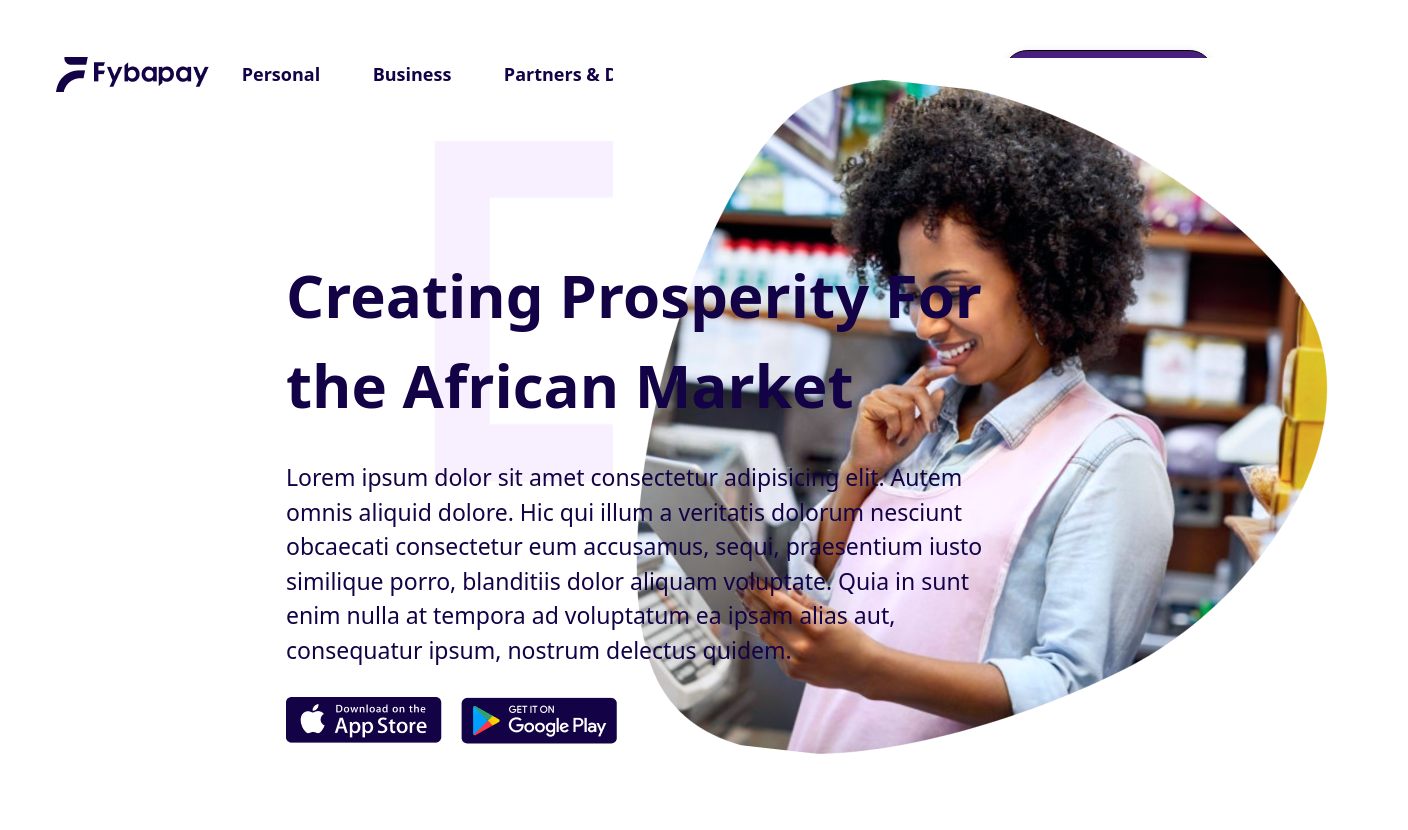
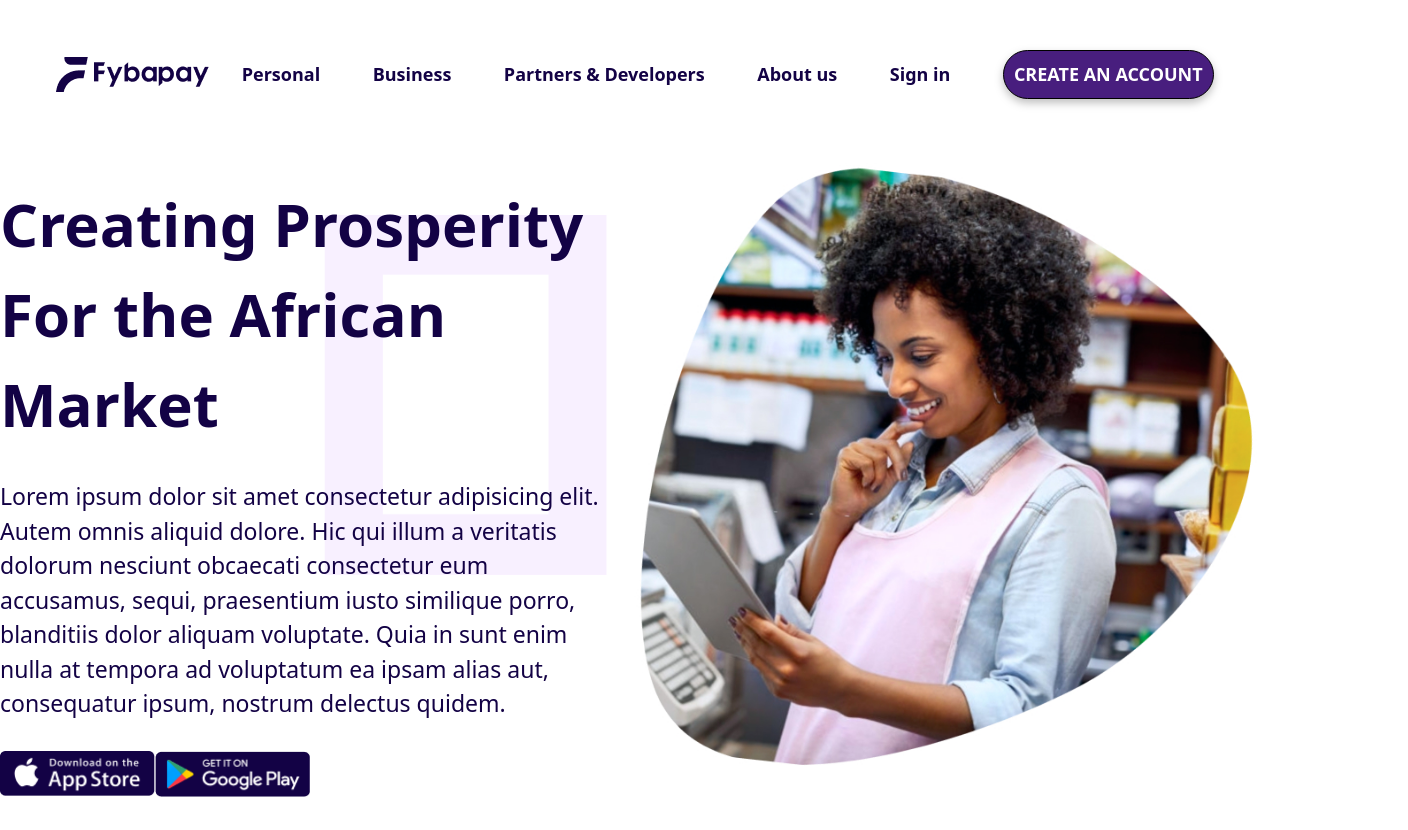
Before and after one commit to olat95/FYBAPAYproj, a plain HTML site: page index.html in a window 1280 px wide. Shown: the top 830 px of the page, 1408 px wide, since content can reach past the window. Drawn offline with nearby package versions, Linux system fonts and the light colour scheme.

Commit message:
latest changes

```diff
--- a/index.html
+++ b/index.html
@@ -23,10 +23,6 @@
     </header>
     <section class= "gsizing">
         <div class = "spacing">
-            <img src="images/Landing Page.png" alt="landingpage" class="landing">
-            <div class = "bgladypic">
-                <img src="images/Mask Group 4 1.jpg" alt="lady">
-            </div>
             <div class="ptext">
                 <h1 class="theadtb big">Creating Prosperity For the African Market</h1>
                 <p class="parastyle thead med">Lorem ipsum dolor sit amet consectetur adipisicing elit. Autem omnis aliquid dolore. Hic qui illum a veritatis dolorum nesciunt obcaecati consectetur eum accusamus, sequi, praesentium iusto similique porro, blanditiis dolor aliquam voluptate. Quia in sunt enim nulla at tempora ad voluptatum ea ipsam alias aut, consequatur ipsum, nostrum delectus quidem.</p>
@@ -34,6 +30,9 @@
                     <img src="images/App Store.png" alt="appstore" class="theadtb">
                     <img src="images/Google Play.png" alt="googleplay" class="theadtb">
                 </div>
+            </div>
+            <div class = "bgladypic">
+                <img src="images/Mask Group 4 1.jpg" alt="lady">
             </div>
         </div>
     </section>
--- a/style.css
+++ b/style.css
@@ -50,27 +50,15 @@ li{
     margin-right: 20px;
 }
 
-.bgladypic{
-    position: absolute;
-    top: 54%;
-    right: 23%;
-    transform: translate(50%, -50%);
-}
-
-.landing{
-    position: absolute;
-    top: 54%;
-    right: 40%;
-    transform: translate(50%, -50%);
+.spacing{
+    display: flex;
+    background-image: url(images/Landing\ Page.png);
+    justify-content: center;
 }
 
 .ptext{
     width: 700px;
     height: 200px;
-    position: absolute;
-    top: 40%;
-    left: -5%;
-    transform: translate(50%, -50%);
 }
 
 .theadtb{
@@ -237,3 +225,6 @@ li{
 .dbluebg p{
     font-size: 15px;
 }
+
+
+/* RESPONSIVENESS */
```
